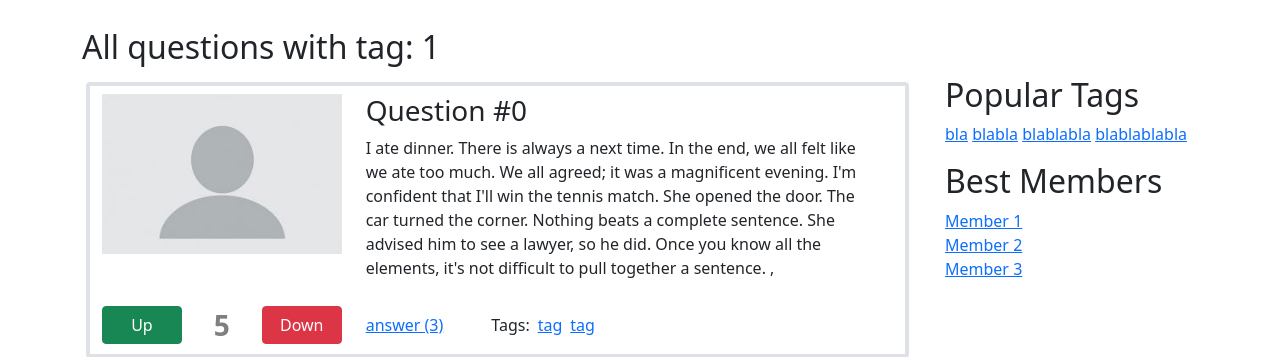
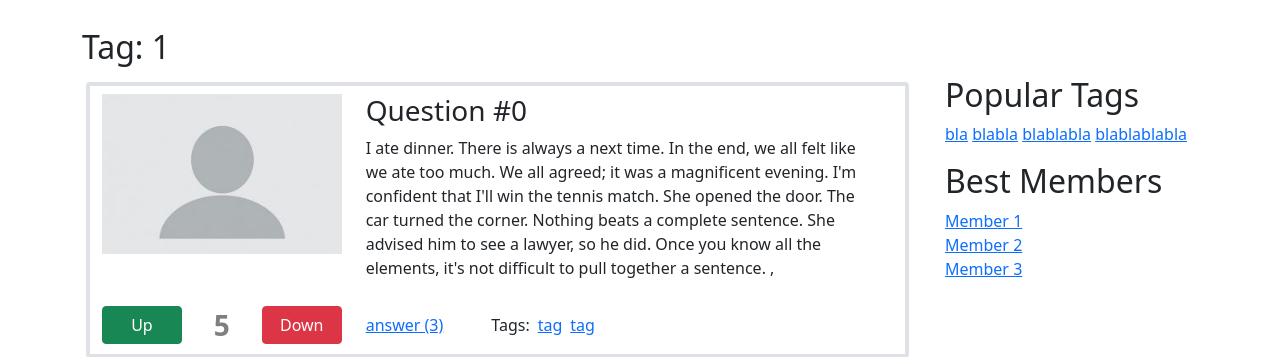
Before and after one commit to MrLeonardPak/technopark_hw-web, a Django app: page /tag/1/ in a window 1280 px wide. Shown: the part 68-425 px from the top of the page. Run offline with Django 4.2, Linux system fonts and the light colour scheme; some libraries are stand-ins or nearby versions.

Commit message:
Rename header on with_tag page

```diff
--- a/templates/with_tag.html
+++ b/templates/with_tag.html
@@ -6,7 +6,7 @@
 
 {% block content %}
 <!-- List of questions -->
-<h2 class="mb-3">All questions with tag: {{ tag }}</h2>
+<h2 class="mb-3">Tag: {{ tag }}</h2>
 
 {% with with_question_link=True with_border="border border-4 rounded-2" %}
 {% for question in questions %}
```
